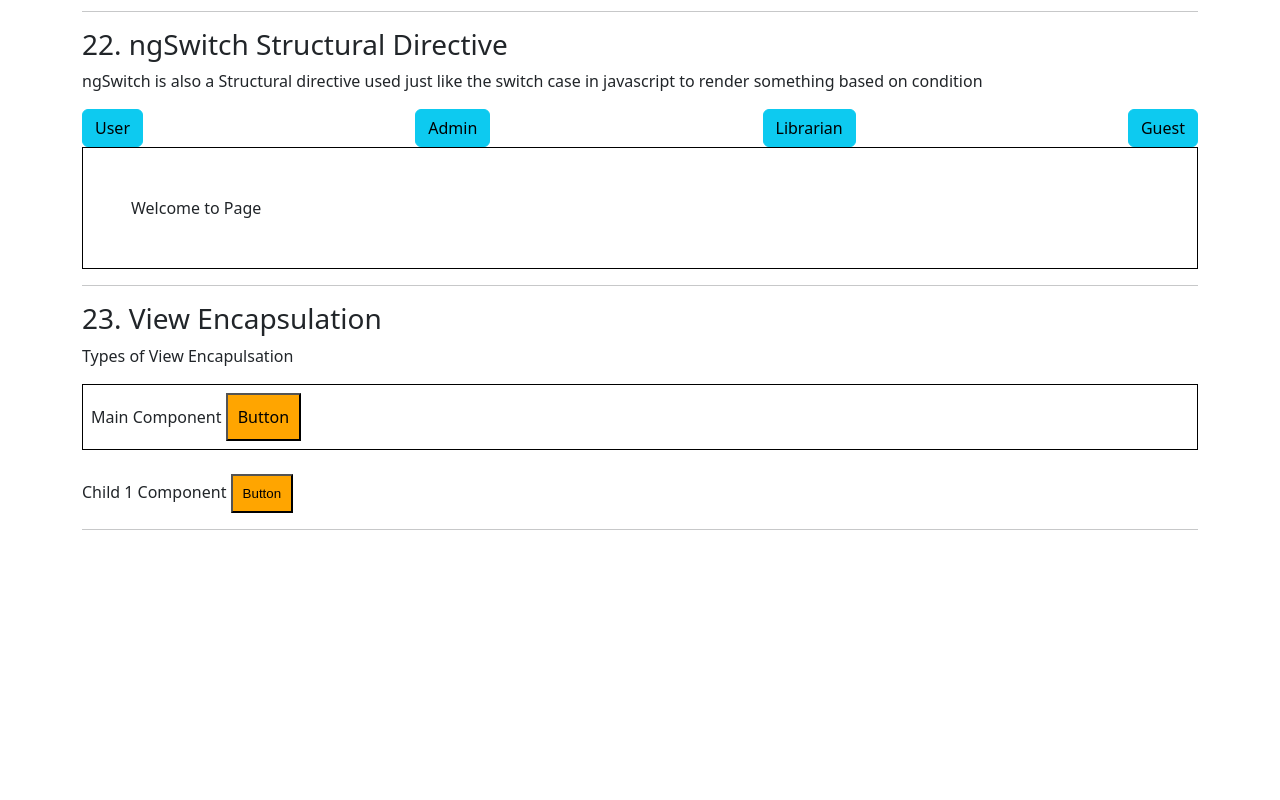
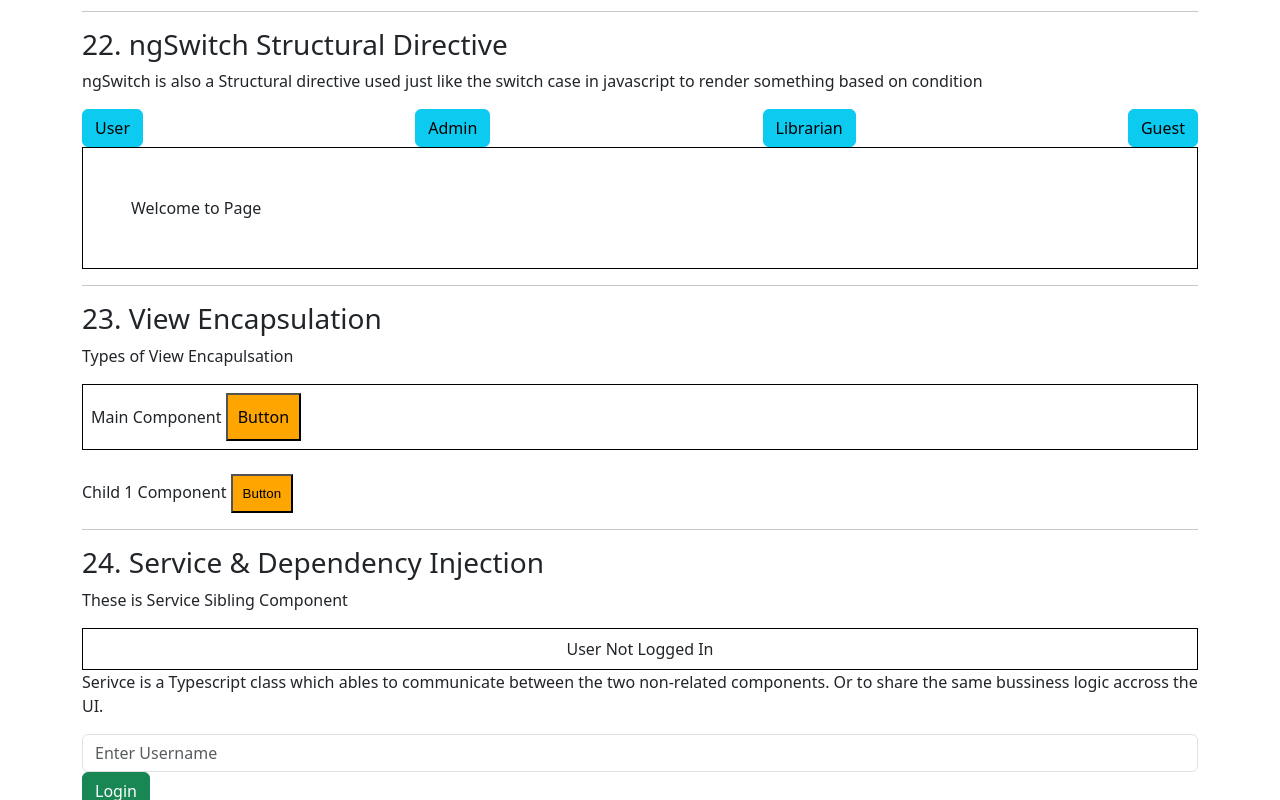
Before and after one commit to PrathameshSystenics/Angular_Tutorial, an Angular app in the folder AngularTut/: page / in a window 1280 px wide. Shown: the part 11200-12000 px from the top of the page. Before the commit the page ends 11746 px from the top, so only its background shows below. Built offline with nearby package versions, Linux system fonts and the light colour scheme.

Commit message:
Service in Angular

```diff
--- /dev/null
+++ b/AngularTut/src/app/Services/subscribe.service.ts
@@ -0,0 +1,16 @@
+import { Injectable } from '@angular/core';
+
+@Injectable({
+  providedIn: 'root'
+})
+export class SubscribeService {
+  public loginusername: string = ""
+  constructor() { }
+
+  // Creating the function inside the servie
+  doSubscribe(uname: string) {
+    this.loginusername = uname
+    alert("You Have Subscribed")
+
+  }
+}
--- a/AngularTut/src/app/app.component.html
+++ b/AngularTut/src/app/app.component.html
@@ -75,26 +75,31 @@
   <hr>
 
   <h3 class="mt-3">18. &commat;ContentChild</h3>
-  <contentchildcomp/>
+  <contentchildcomp />
   <hr>
 
   <h3 class="mt-3">19. &commat;ContentChildren</h3>
-  <contentchildren/>
+  <contentchildren />
   <hr>
 
   <h3 class="mt-3">20. LifeCycle Hooks</h3>
-  <app-lifecyclehooks/>
+  <app-lifecyclehooks />
   <hr>
 
   <h3 class="mt-3">21. Custom Directive, Renderer2, &commat;HostListener Decorator & &commat;HostBinder Decorator</h3>
-  <customdirective/>
+  <customdirective />
   <hr>
 
   <h3 class="mt-3">22. ngSwitch Structural Directive</h3>
-  <ngswtich/>
+  <ngswtich />
   <hr>
 
   <h3 class="mt-3">23. View Encapsulation</h3>
-  <app-viewencapsulation/>
+  <app-viewencapsulation />
+  <hr>
+
+  <h3 class="mt-3">24. Service & Dependency Injection</h3>
+  <service-sibling />
+  <app-service />
   <hr>
 </div>
--- /dev/null
+++ b/AngularTut/src/app/dependencyinjection/dependencyinjection.component.html
@@ -0,0 +1 @@
+<p>dependencyinjection works!</p>
--- /dev/null
+++ b/AngularTut/src/app/service/service-sibling/service-sibling.component.html
@@ -0,0 +1,11 @@
+<p>
+  These is Service Sibling Component
+</p>
+
+<div *ngIf="!usernname else logtemplate" class="border border-1 border-black text-center p-2">
+  User Not Logged In
+</div>
+
+<ng-template #logtemplate>
+  User : {{usernname}}
+</ng-template>
--- /dev/null
+++ b/AngularTut/src/app/service/service-sibling/service-sibling.component.ts
@@ -0,0 +1,21 @@
+import { Component, DoCheck, OnChanges } from '@angular/core';
+import { SubscribeService } from '../../Services/subscribe.service';
+
+@Component({
+  selector: 'service-sibling',
+  templateUrl: './service-sibling.component.html',
+})
+export class ServiceSiblingComponent implements DoCheck {
+
+  public usernname: string = ""
+  public constructor(private service: SubscribeService) {
+
+  }
+
+  ngDoCheck(): void {
+    // accessing the value stored in the service
+    this.usernname = this.service.loginusername
+  }
+
+
+}
--- /dev/null
+++ b/AngularTut/src/app/service/service.component.html
@@ -0,0 +1,10 @@
+<p>
+  Serivce is a Typescript class which ables to communicate between the two non-related components. Or to share the same
+  bussiness logic accross the UI.
+</p>
+<div>
+  <input type="text" class="form-control" placeholder="Enter Username" #usernamebox>
+  <button class="btn btn-success" (click)="onBtnClick(usernamebox)">
+    Login
+  </button>
+</div>
--- /dev/null
+++ b/AngularTut/src/app/service/service.component.ts
@@ -0,0 +1,24 @@
+import { Component } from '@angular/core';
+import { SubscribeService } from '../Services/subscribe.service';
+
+@Component({
+  selector: 'app-service',
+  templateUrl: './service.component.html',
+})
+export class ServiceComponent {
+  // using the service here
+  public constructor(private service: SubscribeService) {
+  }
+
+
+  onBtnClick(inputEl: HTMLInputElement) {
+    if (inputEl.value == "") {
+      alert("Enter Username")
+      return;
+    }
+
+    // calling the method of the service
+    this.service.doSubscribe(inputEl.value)
+  }
+
+}
```
Also changed, not shown: AngularTut/src/app/app.module.ts (+7 -1 lines), AngularTut/src/app/dependencyinjection/dependencyinjection.component.ts (added, +10 -0 lines), AngularTut/src/app/dependencyinjection/dependencyinjection.component.css (added), 1 other file (tests, documents, lock files or other folders).
